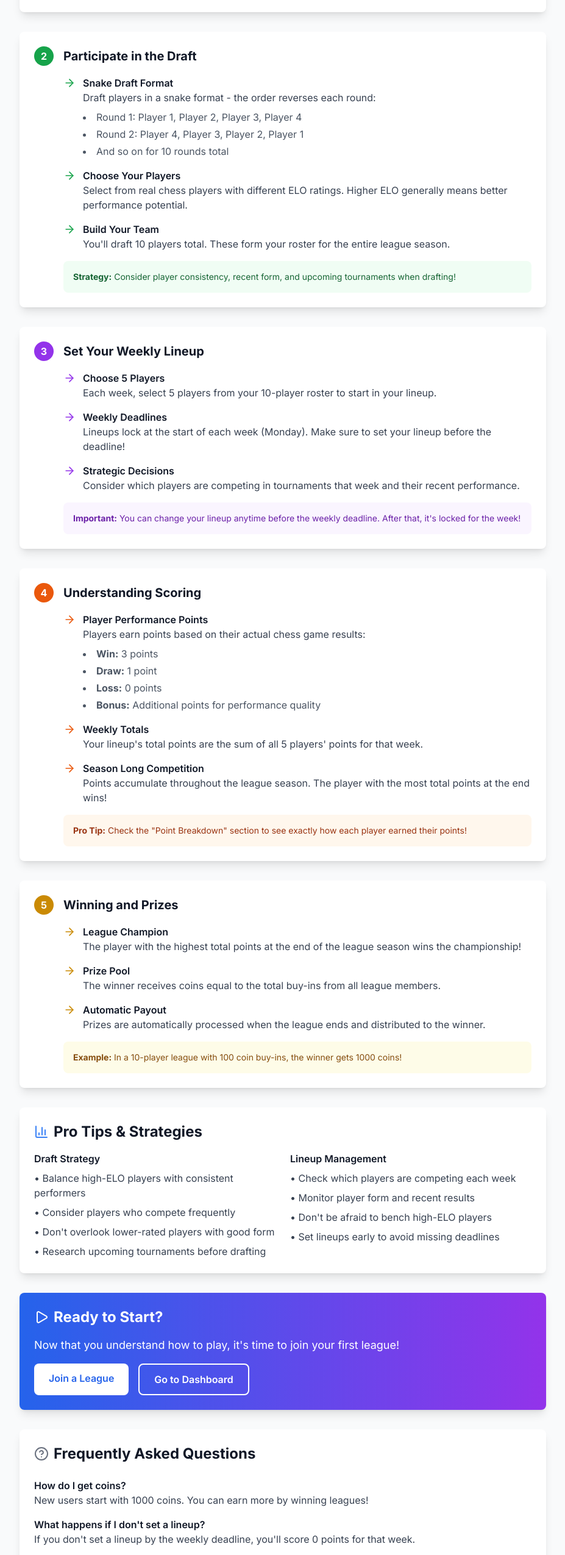
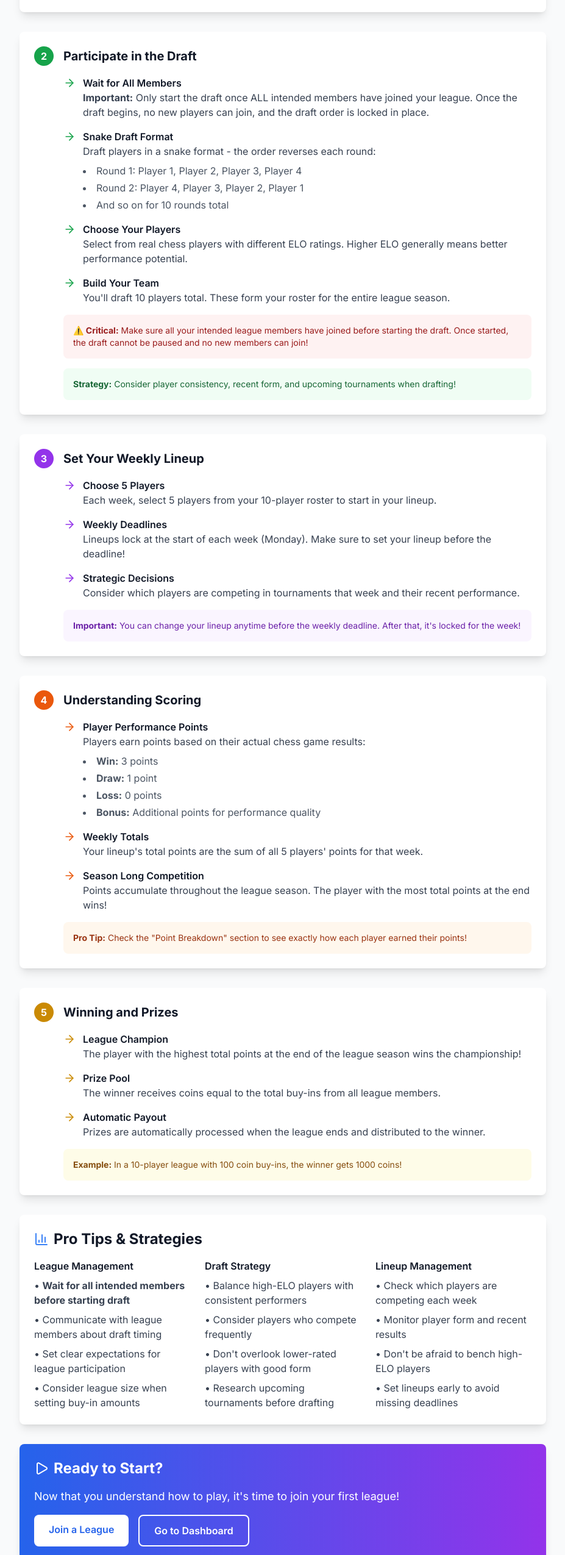
Before and after one commit to sohamjoshi-python/Fantasy-League-Chess, a React (Vite) app in the folder fantasy-chess-frontend/: page /help in a window 1280 px wide. Shown: the part 920-3470 px from the top of the page at 61% size, without its empty margins (176-1103 px from the left). Built offline with nearby package versions, Linux system fonts and the light colour scheme; no server answers.

Commit message:
add help

```diff
--- a/fantasy-chess-frontend/src/pages/Help.tsx
+++ b/fantasy-chess-frontend/src/pages/Help.tsx
@@ -87,6 +87,16 @@ const Help: React.FC = () => {
               <div className="flex items-start">
                 <ArrowRight className="w-5 h-5 text-green-600 mt-0.5 mr-3 flex-shrink-0" />
                 <div>
+                  <h3 className="font-semibold text-gray-900">Wait for All Members</h3>
+                  <p className="text-gray-700">
+                    <strong>Important:</strong> Only start the draft once ALL intended members have joined your league.
+                    Once the draft begins, no new players can join, and the draft order is locked in place.
+                  </p>
+                </div>
+              </div>
+              <div className="flex items-start">
+                <ArrowRight className="w-5 h-5 text-green-600 mt-0.5 mr-3 flex-shrink-0" />
+                <div>
                   <h3 className="font-semibold text-gray-900">Snake Draft Format</h3>
                   <p className="text-gray-700">Draft players in a snake format - the order reverses each round:</p>
                   <ul className="list-disc list-inside text-gray-600 mt-2 space-y-1">
@@ -109,6 +119,12 @@ const Help: React.FC = () => {
                   <h3 className="font-semibold text-gray-900">Build Your Team</h3>
                   <p className="text-gray-700">You'll draft 10 players total. These form your roster for the entire league season.</p>
                 </div>
+              </div>
+              <div className="bg-red-50 p-4 rounded-lg">
+                <p className="text-sm text-red-800">
+                  <strong>⚠️ Critical:</strong> Make sure all your intended league members have joined before starting the draft.
+                  Once started, the draft cannot be paused and no new members can join!
+                </p>
               </div>
               <div className="bg-green-50 p-4 rounded-lg">
                 <p className="text-sm text-green-800">
@@ -239,7 +255,16 @@ const Help: React.FC = () => {
             <BarChart3 className="w-6 h-6 mr-2 text-blue-500" />
             Pro Tips & Strategies
           </h2>
-          <div className="grid grid-cols-1 md:grid-cols-2 gap-6">
+          <div className="grid grid-cols-1 md:grid-cols-3 gap-6">
+            <div>
+              <h3 className="font-semibold text-gray-900 mb-2">League Management</h3>
+              <ul className="space-y-2 text-gray-700">
+                <li>• <strong>Wait for all intended members before starting draft</strong></li>
+                <li>• Communicate with league members about draft timing</li>
+                <li>• Set clear expectations for league participation</li>
+                <li>• Consider league size when setting buy-in amounts</li>
+              </ul>
+            </div>
             <div>
               <h3 className="font-semibold text-gray-900 mb-2">Draft Strategy</h3>
               <ul className="space-y-2 text-gray-700">
@@ -313,6 +338,13 @@ const Help: React.FC = () => {
               <h3 className="font-semibold text-gray-900">What if a player doesn't compete?</h3>
               <p className="text-gray-700">Players who don't compete in a given week score 0 points for that week.</p>
             </div>
+            <div>
+              <h3 className="font-semibold text-gray-900">When should I start the draft?</h3>
+              <p className="text-gray-700">
+                <strong>Only start the draft after ALL intended members have joined.</strong> Once the draft begins,
+                no new players can join the league, and the draft order is permanently locked in place.
+              </p>
+            </div>
           </div>
         </div>
       </div>
```
